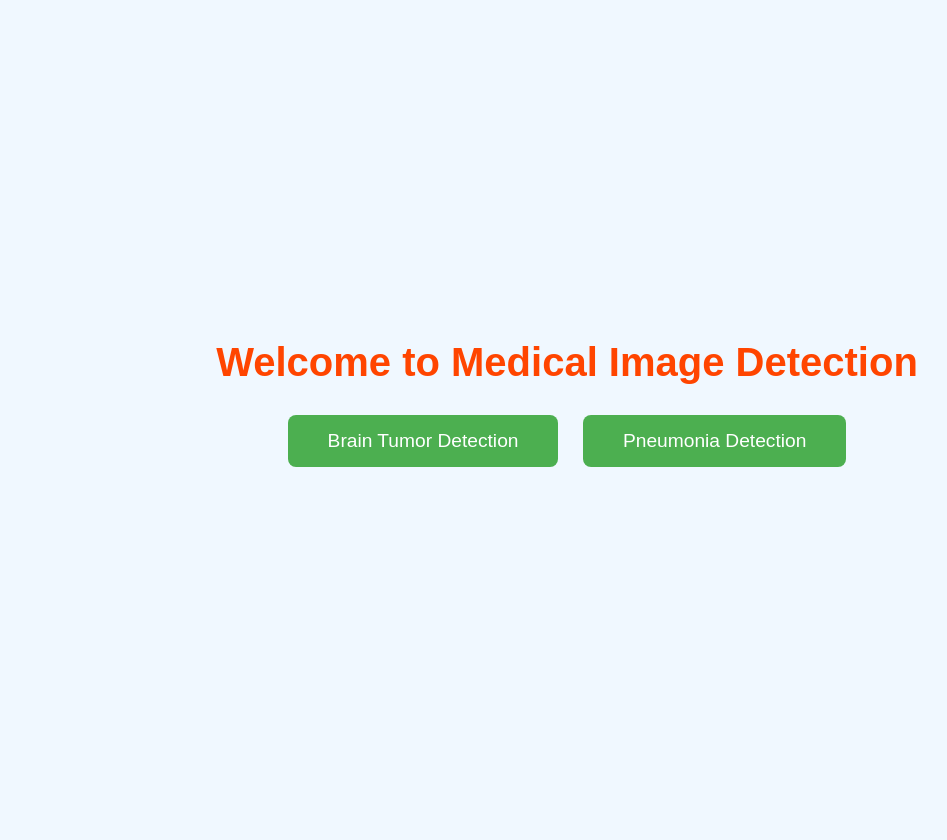
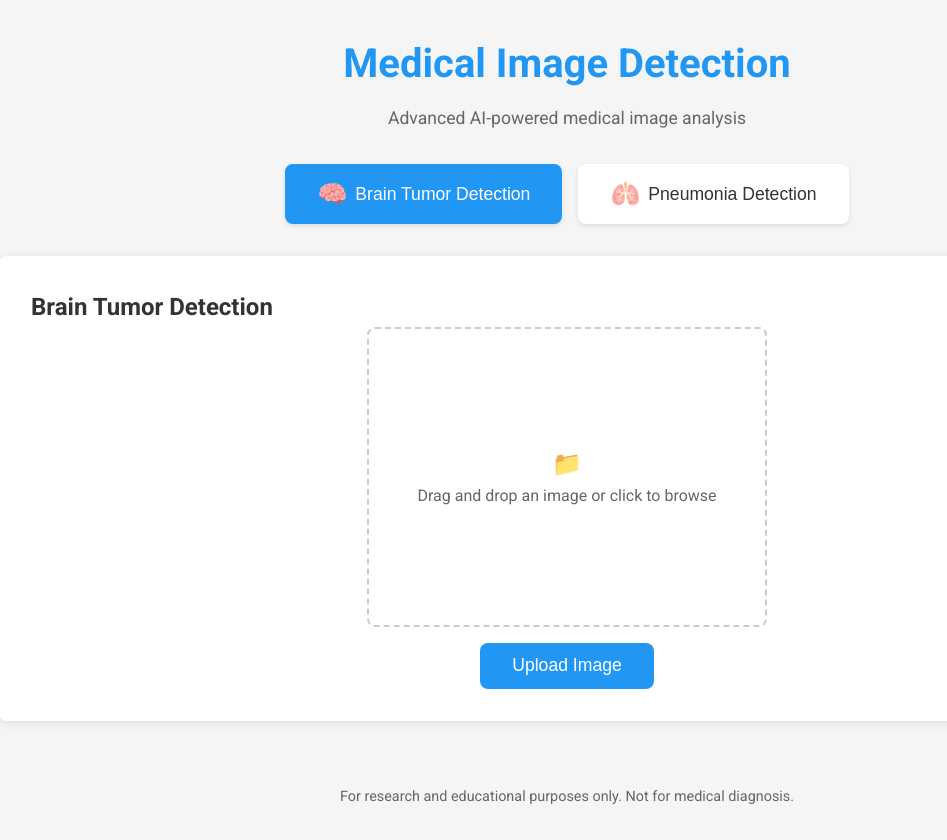
Before and after one commit to Akhil-0911/PADCOM, a Flask app: page / in a window 1280 px wide. Shown: the whole page, without its empty margins (73-1020 px from the left). Before the commit the page ends 467 px from the top, so only its background shows below. Run offline with Flask 3, Linux system fonts and the light colour scheme.

Commit message:
Updated files with latest changes

```diff
--- a/app.py
+++ b/app.py
@@ -6,10 +6,12 @@ from torchvision import models
 from PIL import Image
 import io
 from flask_cors import CORS
+import numpy as np
 
 app = Flask(__name__, static_folder='static')
 CORS(app)
 
+# Image preprocessing transforms
 brain_transform = transforms.Compose([
     transforms.Resize((224, 224)),
     transforms.ToTensor(),
@@ -23,26 +25,25 @@ chest_transform = transforms.Compose([
     transforms.Normalize(mean=[0.485], std=[0.229])
 ])
 
-device = torch.device('cuda') if torch.cuda.is_available() else torch.device('cpu')
-brain_model = models.resnet18(weights=None)
-brain_model.fc = nn.Linear(brain_model.fc.in_features, 1)
-brain_model.load_state_dict(torch.load('tumor_classification_resnet18.pth', map_location=device))
-brain_model.to(device)
-brain_model.eval()
+# Device configuration
+device = torch.device('cuda' if torch.cuda.is_available() else 'cpu')
+print(f"Using device: {device}")
 
-class ImprovedPneumoniaModel(torch.nn.Module):
+# Original Pneumonia Model (matching the saved weights)
+class PneumoniaModel(nn.Module):
     def __init__(self):
-        super(ImprovedPneumoniaModel, self).__init__()
-        self.conv1 = torch.nn.Conv2d(1, 32, kernel_size=3, padding=1)
-        self.bn1 = torch.nn.BatchNorm2d(32)
-        self.conv2 = torch.nn.Conv2d(32, 64, kernel_size=3, padding=1)
-        self.bn2 = torch.nn.BatchNorm2d(64)
-        self.conv3 = torch.nn.Conv2d(64, 128, kernel_size=3, padding=1)
-        self.bn3 = torch.nn.BatchNorm2d(128)
-        self.pool = torch.nn.MaxPool2d(2, 2)
-        self.dropout = torch.nn.Dropout(0.5)
-        self.fc1 = torch.nn.Linear(128 * 32 * 32, 512)
-        self.fc2 = torch.nn.Linear(512, 1)
+        super(PneumoniaModel, self).__init__()
+        self.conv1 = nn.Conv2d(1, 32, kernel_size=3, padding=1)
+        self.bn1 = nn.BatchNorm2d(32)
+        self.conv2 = nn.Conv2d(32, 64, kernel_size=3, padding=1)
+        self.bn2 = nn.BatchNorm2d(64)
+        self.conv3 = nn.Conv2d(64, 128, kernel_size=3, padding=1)
+        self.bn3 = nn.BatchNorm2d(128)
+        self.pool = nn.MaxPool2d(2, 2)
+        self.dropout = nn.Dropout(0.5)
+        # Original model had 131072 input features
+        self.fc1 = nn.Linear(128 * 32 * 32, 512)
+        self.fc2 = nn.Linear(512, 1)
 
     def forward(self, x):
         x = self.pool(torch.relu(self.bn1(self.conv1(x))))
@@ -54,25 +55,73 @@ class ImprovedPneumoniaModel(torch.nn.Module):
         x = self.fc2(x)
         return x
 
-pneumonia_model = ImprovedPneumoniaModel()
-pneumonia_model.load_state_dict(torch.load('chest_xray_model.pth', map_location=torch.device('cpu')))
-pneumonia_model.eval()
+# Initialize models
+try:
+    # Initialize brain tumor model
+    brain_model = models.resnet18(weights=None)
+    brain_model.fc = nn.Linear(brain_model.fc.in_features, 1)
+    brain_model.load_state_dict(torch.load('tumor_classification_resnet18.pth', map_location=device))
+    brain_model.to(device)
+    brain_model.eval()
+    print("Successfully loaded brain tumor model")
+except Exception as e:
+    print(f"Error loading brain tumor model: {str(e)}")
+    raise
+
+try:
+    # Initialize pneumonia model
+    pneumonia_model = PneumoniaModel()
+    pneumonia_model.load_state_dict(torch.load('chest_xray_model.pth', map_location=device))
+    pneumonia_model.to(device)
+    pneumonia_model.eval()
+    print("Successfully loaded pneumonia model")
+except Exception as e:
+    print(f"Error loading pneumonia model: {str(e)}")
+    raise
+
+def preprocess_image(image_bytes, transform):
+    """Image preprocessing with error handling"""
+    try:
+        image = Image.open(io.BytesIO(image_bytes)).convert('RGB')
+        return transform(image)
+    except Exception as e:
+        raise ValueError(f"Error processing image: {str(e)}")
 
 def predict_brain_tumor(image_bytes):
-    image = Image.open(io.BytesIO(image_bytes)).convert('RGB')
-    image_tensor = brain_transform(image).unsqueeze(0).to(device)
-    with torch.no_grad():
-        output = brain_model(image_tensor)
-        prediction = torch.sigmoid(output).item()
-    return 'Tumor Detected' if prediction > 0.5 else 'No Tumor Found'
+    """Brain tumor prediction with confidence score"""
+    try:
+        image_tensor = preprocess_image(image_bytes, brain_transform).unsqueeze(0).to(device)
+        with torch.no_grad():
+            output = brain_model(image_tensor)
+            probability = torch.sigmoid(output).item()
+            confidence = max(probability, 1 - probability) * 100
+
+            result = {
+                'prediction': 'Tumor Detected' if probability > 0.5 else 'No Tumor Found',
+                'confidence': f"{confidence:.2f}%",
+                'probability': f"{probability:.3f}"
+            }
+            return result
+    except Exception as e:
+        raise ValueError(f"Error in brain tumor prediction: {str(e)}")
 
 def predict_pneumonia(image_bytes):
-    image = Image.open(io.BytesIO(image_bytes)).convert('RGB')
-    image_tensor = chest_transform(image).unsqueeze(0)
-    with torch.no_grad():
-        output = pneumonia_model(image_tensor)
-        probability = torch.sigmoid(output).item()
-    return 'PNEUMONIA' if probability > 0.5 else 'NORMAL'
+    """Pneumonia prediction with confidence score"""
+    try:
+        image_tensor = preprocess_image(image_bytes, chest_transform).unsqueeze(0).to(device)
+        with torch.no_grad():
+            output = pneumonia_model(image_tensor)
+            probability = torch.sigmoid(output).item()
+            confidence = max(probability, 1 - probability) * 100
+
+            result = {
+                'prediction': 'PNEUMONIA' if probability > 0.5 else 'NORMAL',
+                'confidence': f"{confidence:.2f}%",
+                'probability': f"{probability:.3f}"
+            }
+            return result
+    except Exception as e:
+        raise ValueError(f"Error in pneumonia prediction: {str(e)}")
 
 @app.route('/')
 def home():
@@ -81,20 +130,38 @@ def home():
 @app.route('/predict_brain', methods=['POST'])
 def predict_brain():
     try:
+        if 'image' not in request.files:
+            return jsonify({'error': 'No image file provided'}), 400
+
         file = request.files['image']
+        if file.filename == '':
+            return jsonify({'error': 'No selected file'}), 400
+
+        if not file.filename.lower().endswith(('.png', '.jpg', '.jpeg')):
+            return jsonify({'error': 'Invalid file format. Please upload PNG or JPG images.'}), 400
+
         image_bytes = file.read()
         result = predict_brain_tumor(image_bytes)
-        return jsonify({'result': result})
+        return jsonify(result)
     except Exception as e:
         return jsonify({'error': str(e)}), 500
 
 @app.route('/predict_chest', methods=['POST'])
 def predict_chest():
     try:
+        if 'image' not in request.files:
+            return jsonify({'error': 'No image file provided'}), 400
+
         file = request.files['image']
+        if file.filename == '':
+            return jsonify({'error': 'No selected file'}), 400
+
+        if not file.filename.lower().endswith(('.png', '.jpg', '.jpeg')):
+            return jsonify({'error': 'Invalid file format. Please upload PNG or JPG images.'}), 400
+
         image_bytes = file.read()
         result = predict_pneumonia(image_bytes)
-        return jsonify({'result': result})
+        return jsonify(result)
     except Exception as e:
         return jsonify({'error': str(e)}), 500
 
--- a/requirements.txt
+++ b/requirements.txt
@@ -3,3 +3,4 @@ torch
 torchvision
 Pillow
 flask-cors
+requests
--- a/static/script.js
+++ b/static/script.js
@@ -1,49 +1,162 @@
-document.getElementById('brain-button').addEventListener('click', function() {
-    showUploadSection('Brain Tumor Detection');
+document.addEventListener('DOMContentLoaded', () => {
+    const brainButton = document.getElementById('brain-button');
+    const chestButton = document.getElementById('chest-button');
+    const fileInput = document.getElementById('file-input');
+    const uploadBtn = document.getElementById('upload-btn');
+    const imagePreview = document.getElementById('image-preview');
+    const uploadPlaceholder = document.getElementById('upload-placeholder');
+    const loading = document.getElementById('loading');
+    const result = document.getElementById('result');
+    const error = document.getElementById('error');
+    const selectedOption = document.getElementById('selected-option');
+    const previewContainer = document.querySelector('.preview-container');
+
+    let currentMode = 'brain'; // Default mode
+
+    // Button click handlers
+    brainButton.addEventListener('click', () => switchMode('brain'));
+    chestButton.addEventListener('click', () => switchMode('chest'));
+
+    function switchMode(mode) {
+        currentMode = mode;
+        brainButton.classList.toggle('active', mode === 'brain');
+        chestButton.classList.toggle('active', mode === 'chest');
+        selectedOption.textContent = mode === 'brain' ? 'Brain Tumor Detection' : 'Pneumonia Detection';
+        resetUI();
+    }
+
+    // File input handling
+    uploadBtn.addEventListener('click', () => fileInput.click());
+
+    // Drag and drop handling
+    previewContainer.addEventListener('dragover', (e) => {
+        e.preventDefault();
+        previewContainer.style.borderColor = 'var(--primary-color)';
     });
 
-document.getElementById('heart-button').addEventListener('click', function() {
-    showUploadSection('Pneumonia Detection');
+    previewContainer.addEventListener('dragleave', (e) => {
+        e.preventDefault();
+        previewContainer.style.borderColor = '#ccc';
     });
 
-document.getElementById('upload-btn').addEventListener('click', function() {
-    document.getElementById('file-input').click();
-});
-
-document.getElementById('file-input').addEventListener('change', function(event) {
-    const file = event.target.files[0];
-    if (file) {
-        uploadImage(file);
+    previewContainer.addEventListener('drop', (e) => {
+        e.preventDefault();
+        previewContainer.style.borderColor = '#ccc';
+        const files = e.dataTransfer.files;
+        if (files.length > 0) {
+            handleFile(files[0]);
         }
     });
 
-function showUploadSection(option) {
-    document.getElementById('selected-option').textContent = `Upload an image for ${option}`;
-    document.getElementById('image-upload').style.display = 'block';
+    fileInput.addEventListener('change', (e) => {
+        if (e.target.files.length > 0) {
+            handleFile(e.target.files[0]);
+        }
+    });
+
+    function handleFile(file) {
+        // Validate file type
+        if (!file.type.startsWith('image/')) {
+            showError('Please upload an image file.');
+            return;
+        }
+
+        // Preview image
+        const reader = new FileReader();
+        reader.onload = (e) => {
+            imagePreview.src = e.target.result;
+            imagePreview.style.display = 'block';
+            uploadPlaceholder.style.display = 'none';
+        };
+        reader.readAsDataURL(file);
+
+        // Upload and process image
+        uploadImage(file);
     }
 
     function uploadImage(file) {
+        resetUI();
+        loading.style.display = 'block';
+
         const formData = new FormData();
         formData.append('image', file);
 
-    // Show loading indicator
-    document.getElementById('loading').style.display = 'block';
+        const endpoint = currentMode === 'brain' ? '/predict_brain' : '/predict_chest';
 
-    const selectedOption = document.getElementById('selected-option').textContent;
-
-    const url = selectedOption.includes('Brain Tumor') ? '/predict_brain' : '/predict_chest';
-
-    fetch(url, {
+        fetch(endpoint, {
             method: 'POST',
             body: formData
         })
         .then(response => response.json())
         .then(data => {
-        document.getElementById('loading').style.display = 'none';
-        document.getElementById('result').textContent = data.result || data.error;
+            if (data.error) {
+                throw new Error(data.error);
+            }
+            displayResult(data);
         })
-    .catch(error => {
-        document.getElementById('loading').style.display = 'none';
-        document.getElementById('result').textContent = 'An error occurred, please try again.';
+        .catch(err => {
+            showError(err.message || 'An error occurred during processing.');
+        })
+        .finally(() => {
+            loading.style.display = 'none';
         });
     }
+
+    function displayResult(data) {
+        result.style.display = 'block';
+
+        // Update result header with prediction
+        const resultHeader = result.querySelector('.result-header');
+        resultHeader.textContent = data.prediction;
+        resultHeader.style.color = data.prediction.includes('Detected') || data.prediction === 'PNEUMONIA'
+            ? 'var(--danger-color)'
+            : 'var(--success-color)';
+
+        // Update confidence bar
+        const confidenceFill = result.querySelector('.confidence-fill');
+        const confidenceText = result.querySelector('.confidence-text');
+        confidenceFill.style.width = data.confidence;
+        confidenceText.textContent = data.confidence;
+
+        // Update probability info
+        const probabilityInfo = result.querySelector('.probability-info');
+        probabilityInfo.textContent = `Raw probability: ${data.probability}`;
+
+        // Add condition-specific information
+        const additionalInfo = result.querySelector('.additional-info');
+        additionalInfo.innerHTML = getAdditionalInfo(data);
+    }
+
+    function getAdditionalInfo(data) {
+        const probability = parseFloat(data.probability);
+        if (currentMode === 'brain') {
+            if (probability > 0.8) {
+                return '<p class="warning">⚠️ High confidence tumor detection. Immediate medical attention recommended.</p>';
+            } else if (probability > 0.5) {
+                return '<p class="warning">⚠️ Possible tumor detected. Medical consultation recommended.</p>';
+            } else {
+                return '<p class="success">✅ No significant tumor indicators detected.</p>';
+            }
+        } else {
+            if (probability > 0.8) {
+                return '<p class="warning">⚠️ Strong indicators of pneumonia. Medical attention recommended.</p>';
+            } else if (probability > 0.5) {
+                return '<p class="warning">⚠️ Possible pneumonia detected. Medical consultation recommended.</p>';
+            } else {
+                return '<p class="success">✅ No significant pneumonia indicators detected.</p>';
+            }
+        }
+    }
+
+    function showError(message) {
+        error.textContent = message;
+        error.style.display = 'block';
+        result.style.display = 'none';
+    }
+
+    function resetUI() {
+        error.style.display = 'none';
+        result.style.display = 'none';
+        loading.style.display = 'none';
+    }
+});
--- a/static/styles.css
+++ b/static/styles.css
@@ -1,105 +1,229 @@
-/* Global styles */
-body {
-    font-family: 'Arial', sans-serif;
-    background-color: #f0f8ff;
-    color: #333;
+:root {
+    --primary-color: #2196F3;
+    --secondary-color: #1976D2;
+    --success-color: #4CAF50;
+    --warning-color: #FFC107;
+    --danger-color: #F44336;
+    --text-primary: #333;
+    --text-secondary: #666;
+    --background-light: #f5f5f5;
+    --border-radius: 8px;
+}
+
+* {
     margin: 0;
     padding: 0;
-    display: flex;
-    justify-content: center;
-    align-items: center;
-    height: 100vh;
-    flex-direction: column;
+    box-sizing: border-box;
+}
+
+body {
+    font-family: 'Roboto', sans-serif;
+    line-height: 1.6;
+    color: var(--text-primary);
+    background-color: var(--background-light);
+}
+
+.container {
+    max-width: 1200px;
+    margin: 0 auto;
+    padding: 2rem;
+}
+
+header {
+    text-align: center;
+    margin-bottom: 2rem;
 }
 
 h1 {
     font-size: 2.5rem;
-    color: #ff4500;
-    margin-bottom: 30px;
-    text-align: center;
-    animation: fadeIn 2s ease-in-out;
+    color: var(--primary-color);
+    margin-bottom: 0.5rem;
 }
 
-/* Button styles */
+.subtitle {
+    color: var(--text-secondary);
+    font-size: 1.1rem;
+}
+
+.options {
+    display: flex;
+    justify-content: center;
+    gap: 1rem;
+    margin-bottom: 2rem;
+}
+
 .option-button {
-    background-color: #4CAF50;
+    padding: 1rem 2rem;
+    font-size: 1.1rem;
+    border: none;
+    border-radius: var(--border-radius);
+    background-color: white;
+    color: var(--text-primary);
+    cursor: pointer;
+    transition: all 0.3s ease;
+    box-shadow: 0 2px 5px rgba(0,0,0,0.1);
+    display: flex;
+    align-items: center;
+    gap: 0.5rem;
+}
+
+.option-button:hover {
+    transform: translateY(-2px);
+    box-shadow: 0 4px 8px rgba(0,0,0,0.15);
+}
+
+.option-button.active {
+    background-color: var(--primary-color);
     color: white;
-    font-size: 1.2rem;
-    padding: 15px 40px;
-    border: none;
-    border-radius: 8px;
-    margin: 10px;
-    cursor: pointer;
+}
+
+.icon {
+    font-size: 1.5rem;
+}
+
+.upload-section {
+    background-color: white;
+    padding: 2rem;
+    border-radius: var(--border-radius);
+    box-shadow: 0 2px 10px rgba(0,0,0,0.1);
+}
+
+.upload-container {
+    display: flex;
+    flex-direction: column;
+    align-items: center;
+    gap: 1rem;
+}
+
+.preview-container {
+    width: 100%;
+    max-width: 400px;
+    height: 300px;
+    border: 2px dashed #ccc;
+    border-radius: var(--border-radius);
+    display: flex;
+    align-items: center;
+    justify-content: center;
+    position: relative;
+    overflow: hidden;
     transition: all 0.3s ease;
 }
 
-.option-button:hover {
-    background-color: #45a049;
-    transform: scale(1.1);
+.preview-container:hover {
+    border-color: var(--primary-color);
+}
+
+#image-preview {
+    max-width: 100%;
+    max-height: 100%;
+    object-fit: contain;
+}
+
+#upload-placeholder {
+    text-align: center;
+    color: var(--text-secondary);
 }
 
 .upload-btn {
-    background-color: #ff6347;
+    padding: 0.8rem 2rem;
+    font-size: 1.1rem;
+    background-color: var(--primary-color);
     color: white;
-    font-size: 1.2rem;
-    padding: 15px 40px;
     border: none;
-    border-radius: 8px;
+    border-radius: var(--border-radius);
     cursor: pointer;
     transition: all 0.3s ease;
 }
 
 .upload-btn:hover {
-    background-color: #e55347;
-    transform: scale(1.1);
+    background-color: var(--secondary-color);
 }
 
-/* Container and section styles */
-.container {
+.loading {
+    display: none;
+    text-align: center;
+    margin: 2rem 0;
+}
+
+.spinner {
+    width: 40px;
+    height: 40px;
+    border: 4px solid #f3f3f3;
+    border-top: 4px solid var(--primary-color);
+    border-radius: 50%;
+    animation: spin 1s linear infinite;
+    margin: 0 auto 1rem;
+}
+
+@keyframes spin {
+    0% { transform: rotate(0deg); }
+    100% { transform: rotate(360deg); }
+}
+
+.result {
+    display: none;
+    margin-top: 2rem;
+    padding: 1.5rem;
+    border-radius: var(--border-radius);
+    background-color: #f8f9fa;
+}
+
+.result-header {
+    font-size: 1.5rem;
+    font-weight: bold;
+    margin-bottom: 1rem;
     text-align: center;
 }
 
-.upload-section {
-    display: none;
-    margin-top: 40px;
+.result-details {
+    display: flex;
+    flex-direction: column;
+    gap: 1rem;
 }
 
-#loading {
-    display: none;
-    font-size: 1.5rem;
-    color: #ff4500;
-    font-weight: bold;
+.confidence-meter {
+    display: flex;
+    align-items: center;
+    gap: 1rem;
 }
 
-#result {
-    margin-top: 20px;
-    font-size: 1.5rem;
-    color: #4CAF50;
-    font-weight: bold;
+.confidence-bar {
+    flex-grow: 1;
+    height: 20px;
+    background-color: #e9ecef;
+    border-radius: 10px;
+    overflow: hidden;
 }
 
-/* Animations */
-@keyframes fadeIn {
-    from {
-        opacity: 0;
-    }
-    to {
-        opacity: 1;
-    }
+.confidence-fill {
+    height: 100%;
+    background-color: var(--primary-color);
+    transition: width 0.3s ease;
 }
 
-@keyframes bounce {
-    0%, 20%, 50%, 80%, 100% {
-        transform: translateY(0);
-    }
-    40% {
-        transform: translateY(-10px);
-    }
-    60% {
-        transform: translateY(-5px);
-    }
+.confidence-text {
+    min-width: 80px;
+    text-align: right;
 }
 
-.option-button {
-    animation: bounce 1.5s infinite;
+.probability-info {
+    color: var(--text-secondary);
+    font-size: 0.9rem;
 }
+
+.error {
+    display: none;
+    color: var(--danger-color);
+    text-align: center;
+    margin-top: 1rem;
+    padding: 1rem;
+    background-color: #ffebee;
+    border-radius: var(--border-radius);
+}
+
+footer {
+    text-align: center;
+    padding: 2rem;
+    color: var(--text-secondary);
+    font-size: 0.9rem;
+}
--- a/templates/index.html
+++ b/templates/index.html
@@ -5,24 +5,66 @@
     <meta name="viewport" content="width=device-width, initial-scale=1.0">
     <title>Medical Image Detection</title>
     <link rel="stylesheet" href="/static/styles.css">
+    <link href="https://fonts.googleapis.com/css2?family=Roboto:wght@300;400;500;700&display=swap" rel="stylesheet">
 </head>
 <body>
+    <div class="container">
+        <header>
+            <h1>Medical Image Detection</h1>
+            <p class="subtitle">Advanced AI-powered medical image analysis</p>
+        </header>
 
-    <div class="container">
-        <h1>Welcome to Medical Image Detection</h1>
         <div class="options">
-            <button class="option-button" id="brain-button">Brain Tumor Detection</button>
-            <button class="option-button" id="heart-button">Pneumonia Detection</button>
+            <button class="option-button active" id="brain-button">
+                <span class="icon">🧠</span>
+                Brain Tumor Detection
+            </button>
+            <button class="option-button" id="chest-button">
+                <span class="icon">🫁</span>
+                Pneumonia Detection
+            </button>
         </div>
 
         <div id="image-upload" class="upload-section">
-            <h2 id="selected-option">Please select an option</h2>
-            <input type="file" id="file-input" accept="image/*" style="display:none;">
-            <button class="upload-btn" id="upload-btn">Upload Image</button>
-            <div id="loading" class="loading">Loading...</div>
-            <div id="result" class="result"></div>
+            <h2 id="selected-option">Brain Tumor Detection</h2>
+            <div class="upload-container">
+                <div class="preview-container">
+                    <img id="image-preview" src="" alt="Preview" style="display: none;">
+                    <div id="upload-placeholder">
+                        <span class="icon">📁</span>
+                        <p>Drag and drop an image or click to browse</p>
+                    </div>
+                </div>
+                <input type="file" id="file-input" accept="image/*" style="display:none;">
+                <button class="upload-btn" id="upload-btn">Upload Image</button>
+            </div>
+
+            <div id="loading" class="loading">
+                <div class="spinner"></div>
+                <p>Analyzing image...</p>
+            </div>
+
+            <div id="result" class="result">
+                <div class="result-header"></div>
+                <div class="result-details">
+                    <div class="confidence-meter">
+                        <div class="confidence-bar">
+                            <div class="confidence-fill"></div>
+                        </div>
+                        <span class="confidence-text"></span>
+                    </div>
+                    <div class="probability-info"></div>
+                </div>
+                <div class="additional-info"></div>
+            </div>
+
+            <div id="error" class="error"></div>
         </div>
     </div>
+
+    <footer>
+        <p>For research and educational purposes only. Not for medical diagnosis.</p>
+    </footer>
 
     <script src="/static/script.js"></script>
 </body>
```
Also changed, not shown: README.md, test_images/brain_tumor_negative.jpg (added), test_images/brain_tumor_positive.jpg (added), test_images/chest_normal.jpg (added), test_images/chest_pneumonia.jpeg (added). Lines whose indentation alone changed are shown as unchanged.
